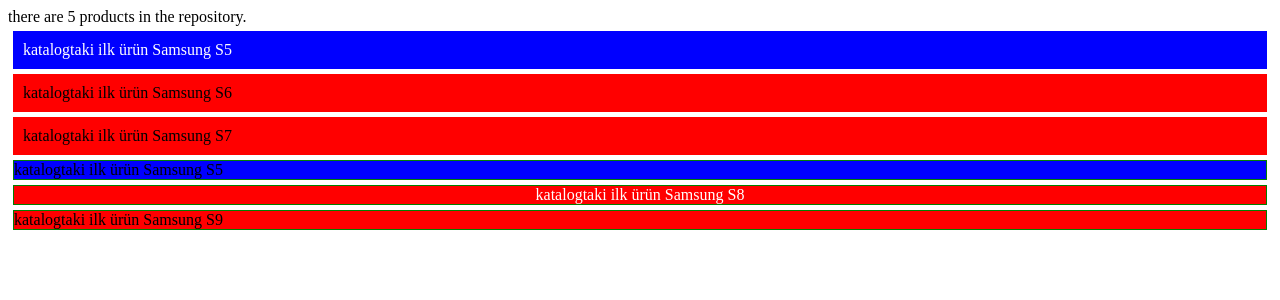
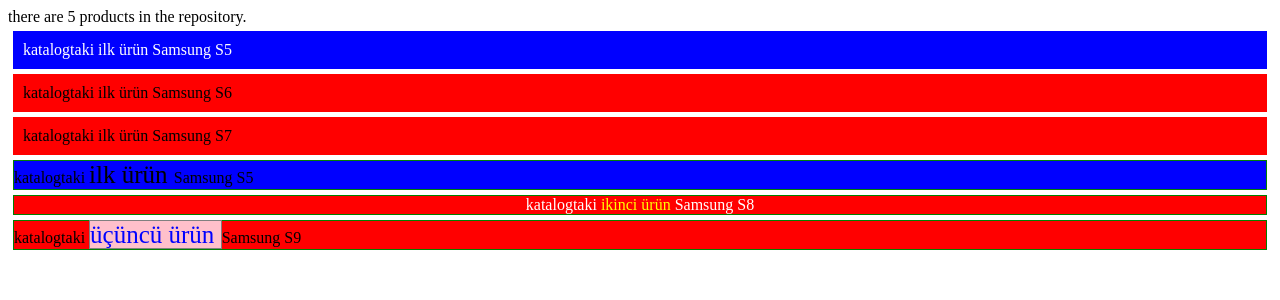
Before and after one commit to EmrahAKCAL/Angular-Tutorial-And-Applications, an Angular app in the folder Example/: page / in a window 1280 px wide. Shown: the top 300 px of the page. Built offline with nearby package versions, Linux system fonts and the light colour scheme.

Commit message:
5-sabit stil özelliğini vermek  veya bir duruma bağlı olarak stil özelliğini vermek

```diff
--- a/Example/src/app/product.component.html
+++ b/Example/src/app/product.component.html
@@ -11,11 +11,11 @@
     katalogtaki ilk ürün {{model.getProductById(3).name}}
 </div>
 <div class="card-border mgn-5" [ngClass]="getClassMap(1)">
-    katalogtaki ilk ürün {{model.getProductById(1).name}}
+    katalogtaki <span [style.fontSize]="fontSize">ilk ürün </span> {{model.getProductById(1).name}}
 </div>
 <div class="card-border mgn-5" [ngClass]="getClassMap(4)">
-    katalogtaki ilk ürün {{model.getProductById(4).name}}
+    katalogtaki <span [style.color]="color">ikinci ürün </span> {{model.getProductById(4).name}}
 </div>
 <div class="card-border mgn-5" [ngClass]="getClassMap(5)">
-    katalogtaki ilk ürün {{model.getProductById(5).name}}
+    katalogtaki <span [ngStyle]="getStyles(3)">üçüncü ürün </span> {{model.getProductById(5).name}}
 </div>
--- a/Example/src/app/product.component.ts
+++ b/Example/src/app/product.component.ts
@@ -22,4 +22,17 @@ export class ProductComponent{
             "text-center text-color": product.name=='Samsung S8'
         }//Var olan class özelliklerini ezmeden class ekleme
     }
+    //color: string= 'red';
+    fontSize: string= '25px';
+    color: string=this.model.getProductById(4).price<=1000? 'green': 'yellow'; //eğer price<=1000 ise color: green, eğer değilse color: 'yellow'
+
+    getStyles(id: number){ //birden fazla style özelliğini uygulamak
+        let product=this.model.getProductById(id);
+        return{
+            fontSize: '25px',
+            color: product.price<=5000? 'blue': 'purple',
+            border: '1px solid grey',
+            backgroundColor: product.price>3000? 'aqua': 'pink'
+        }
+    }
 }
```
